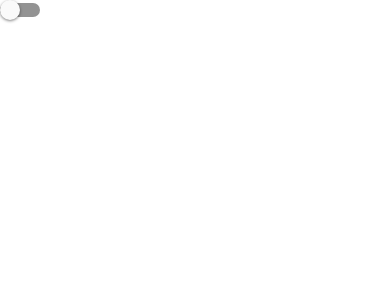
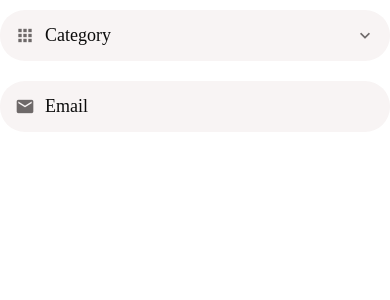
Before and after one commit to fnuadnan/DoneWithIt, a React Native app: screen / in a window 390 px wide. Shown: the top 300 px of the page. Built offline with nearby package versions, Linux system fonts and the light colour scheme.

Commit message:
Build a Custom Picker

```diff
--- a/App.tsx
+++ b/App.tsx
@@ -1,5 +1,7 @@
 import React, { useState } from "react";
-import { StyleSheet, Switch } from "react-native";
+import { StyleSheet } from "react-native";
+import AppPicker from "./components/AppPicker";
+import AppTextInput from "./components/AppTextInput";
 import Screen from "./components/Screen";
 
 export default function App() {
@@ -8,7 +10,8 @@ export default function App() {
 
   return (
     <Screen>
-      <Switch value={isNew} onValueChange={(newValue) => setIsNew(newValue)} />
+      <AppPicker icon="apps" placeholder="Category" />
+      <AppTextInput icon="email" textProps={{ placeholder: "Email" }} />
     </Screen>
   );
 }
--- /dev/null
+++ b/components/AppPicker.tsx
@@ -0,0 +1,52 @@
+import { MaterialCommunityIcons } from "@expo/vector-icons";
+import React from "react";
+import { StyleSheet, View } from "react-native";
+import defaultStyle from "../config/styles";
+import { IconName, textProps } from "../entities";
+import AppText from "./AppText";
+
+interface Props {
+  icon?: IconName;
+  placeholder: string;
+  textProps?: textProps; // textProps is an object with key-value pairs
+}
+
+const AppPicker = ({ icon, placeholder, textProps }: Props) => {
+  return (
+    <View style={styles.container}>
+      {icon && (
+        <MaterialCommunityIcons
+          name={icon}
+          size={20}
+          color={defaultStyle.colors.medium}
+          style={styles.icon}
+        />
+      )}
+      <AppText cssProp={styles.text}>{placeholder}</AppText>
+      <MaterialCommunityIcons
+        name="chevron-down"
+        size={20}
+        color={defaultStyle.colors.medium}
+      />
+    </View>
+  );
+};
+
+export default AppPicker;
+
+const styles = StyleSheet.create({
+  container: {
+    backgroundColor: defaultStyle.colors.light,
+    borderRadius: 25,
+    flexDirection: "row",
+    width: "100%",
+    padding: 15,
+    marginVertical: 10,
+  },
+  icon: {
+    marginRight: 10,
+  },
+  text: {
+    flex: 1,
+  },
+});
--- a/entities.ts
+++ b/entities.ts
@@ -22,7 +22,7 @@ export const Messages: Message[] = [
   },
 ];
 
-export type IconName = "email" | "format-list-bulleted" | "logout";
+export type IconName = "email" | "format-list-bulleted" | "logout" | "apps";
 
 export type IconsProps = {
   name: IconName;
```
